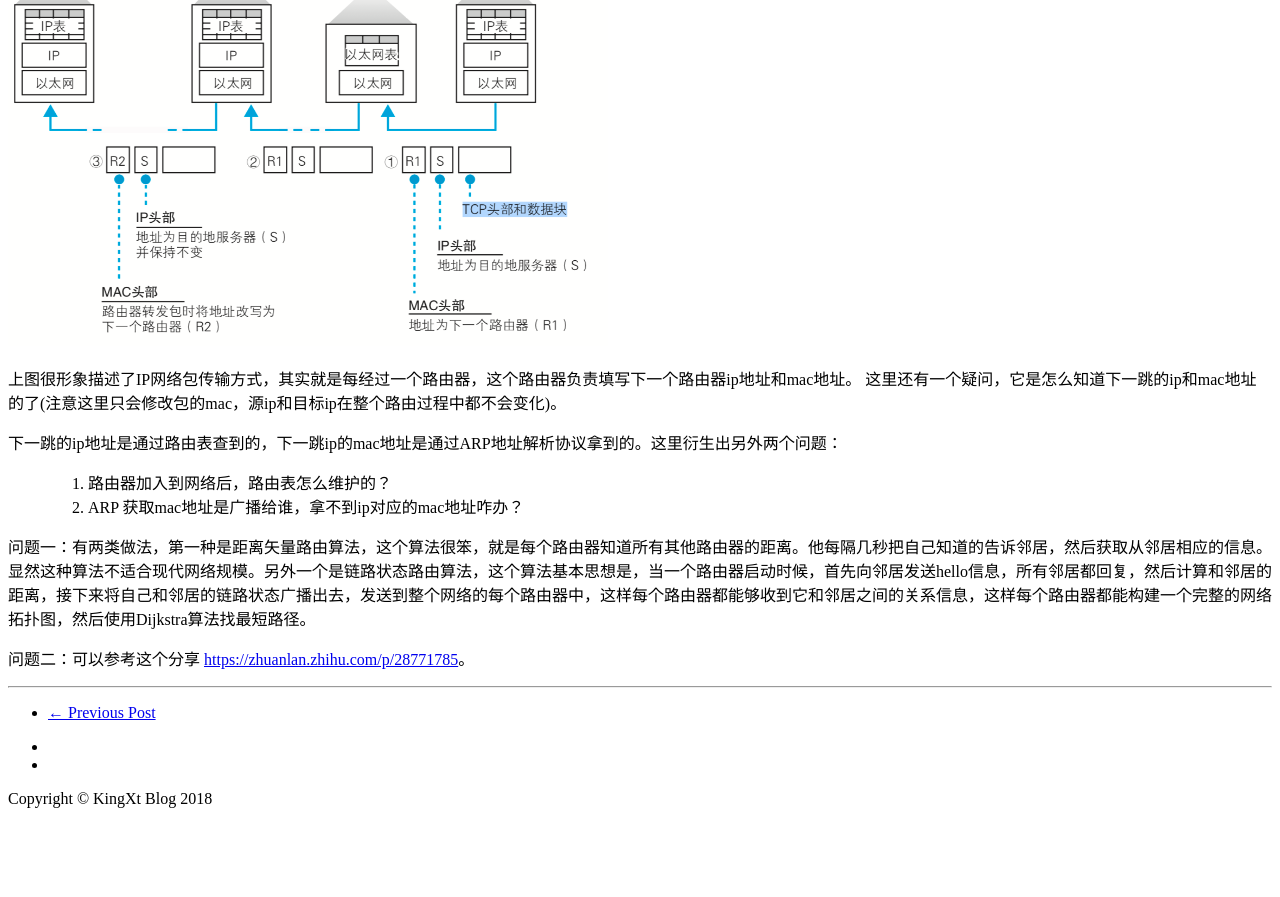
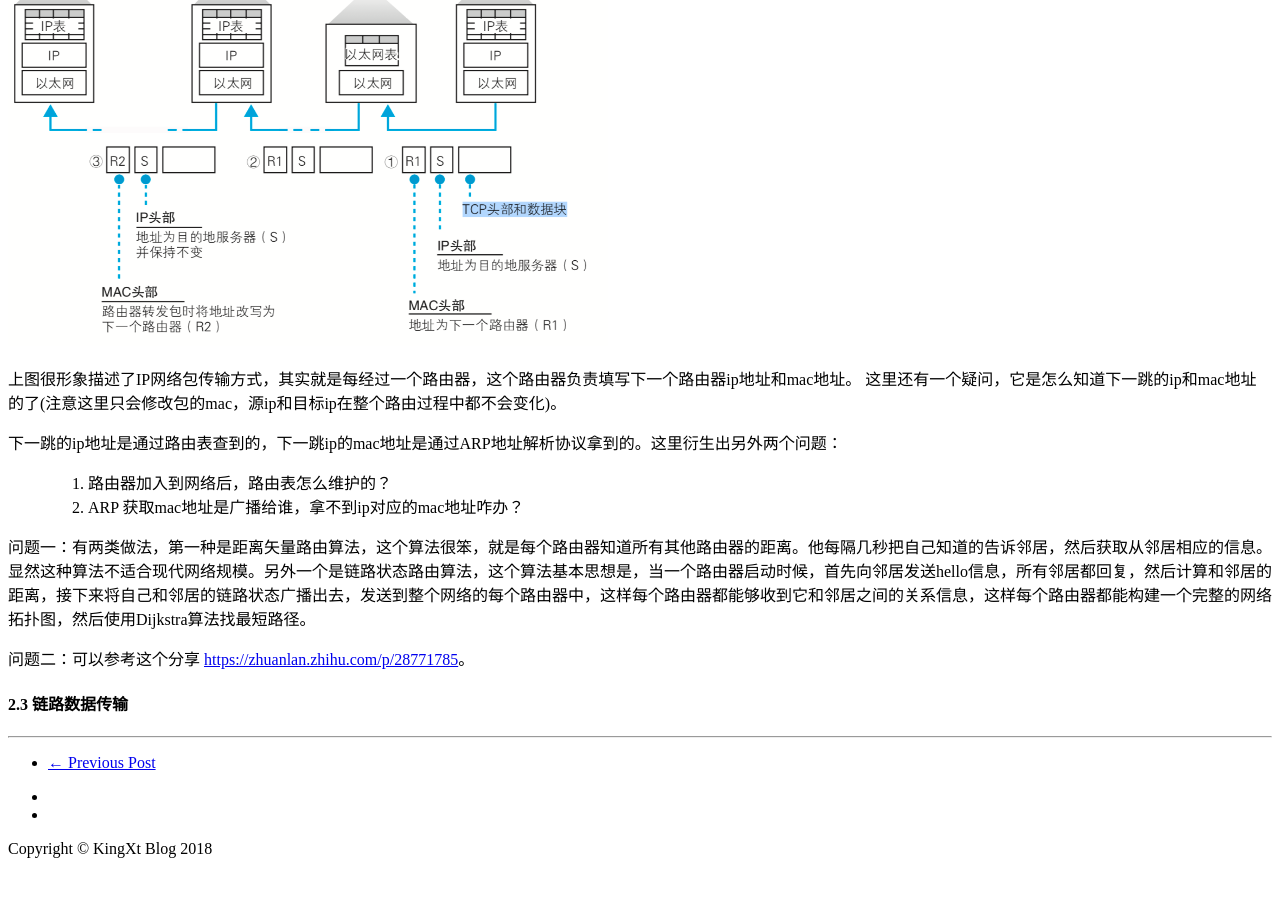
Before and after one commit to kingxt/kingxt.github.io, a Jekyll site: the page built from _posts/2018-10-14-网络是怎样连接的.md, in a window 1280 px wide and 900 px high, scrolled down 7106 px. Shown: the top 897 px of the window. Built offline with Jekyll 4.4.1, drawn with Linux system fonts in a browser that asks for light colours; nearby versions of some CDN libraries; comment, search, counter and statistics services are not loaded; before the commit the page ends 7956 px from its top, so only the background shows below that.

Commit message:
update post

```diff
--- a/_posts/2018-10-14-网络是怎样连接的.md
+++ b/_posts/2018-10-14-网络是怎样连接的.md
@@ -130,3 +130,5 @@ IP协议：要将快递从A送到B，中间肯定经历不同的站点，IP作
 问题一：有两类做法，第一种是距离矢量路由算法，这个算法很笨，就是每个路由器知道所有其他路由器的距离。他每隔几秒把自己知道的告诉邻居，然后获取从邻居相应的信息。显然这种算法不适合现代网络规模。另外一个是链路状态路由算法，这个算法基本思想是，当一个路由器启动时候，首先向邻居发送hello信息，所有邻居都回复，然后计算和邻居的距离，接下来将自己和邻居的链路状态广播出去，发送到整个网络的每个路由器中，这样每个路由器都能够收到它和邻居之间的关系信息，这样每个路由器都能构建一个完整的网络拓扑图，然后使用Dijkstra算法找最短路径。
 
 问题二：可以参考这个分享 [https://zhuanlan.zhihu.com/p/28771785](https://zhuanlan.zhihu.com/p/28771785)。
+
+#### 2.3 链路数据传输
```
